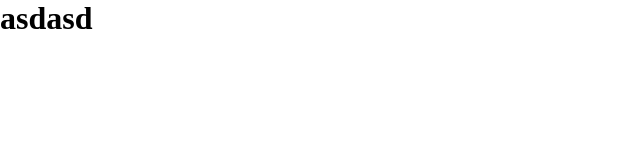
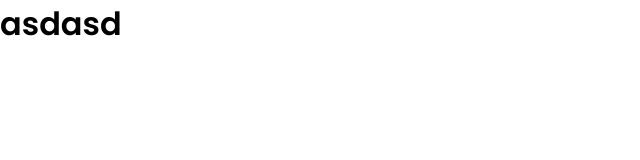
Before and after one commit to rafaelst2000/dtmoney, a React (Create React App) app: page / in a window 1280 px wide. Shown: the top 160 px of the page, without its empty margins (0-640 px from the left). Built offline with nearby package versions, Linux system fonts and the light colour scheme.

Commit message:
google fonts

```diff
--- a/public/index.html
+++ b/public/index.html
@@ -1,10 +1,12 @@
 <!DOCTYPE html>
 <html lang="en">
   <head>
+    <link rel="preconnect" href="https://fonts.gstatic.com">
     <meta charset="utf-8" />
     <meta name="viewport" content="width=device-width, initial-scale=1" />
     <link rel="shortcut icon" href="favicon.png" type="image/png">
     <title>dt Money</title>
+    <link href="https://fonts.googleapis.com/css2?family=Poppins:wght@400;600&display=swap" rel="stylesheet">
   </head>
   <body>
     <noscript>You need to enable JavaScript to run this app.</noscript>
--- a/src/styles/global.ts
+++ b/src/styles/global.ts
@@ -33,6 +33,15 @@
     -webkit-font-smoothing: antialiased;
   }
 
+  body, input, text-area, button {
+    font-family: 'Poppins', sans-serif;
+    font-weight: 400;
+  }
+
+  h1, h2, h3, h4, h5, h6, strong {
+    font-weight: 600;
+  }
+
   button {
     cursor: pointer;
   }
```
